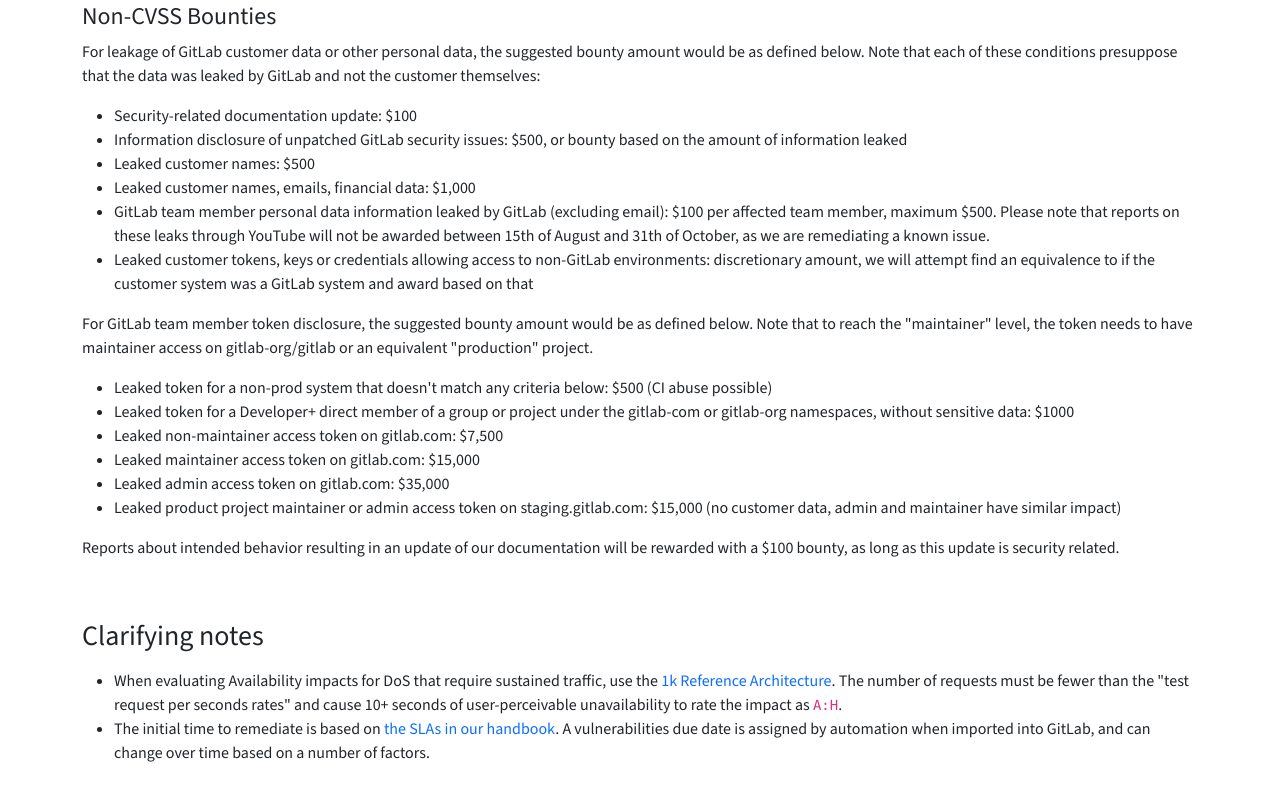
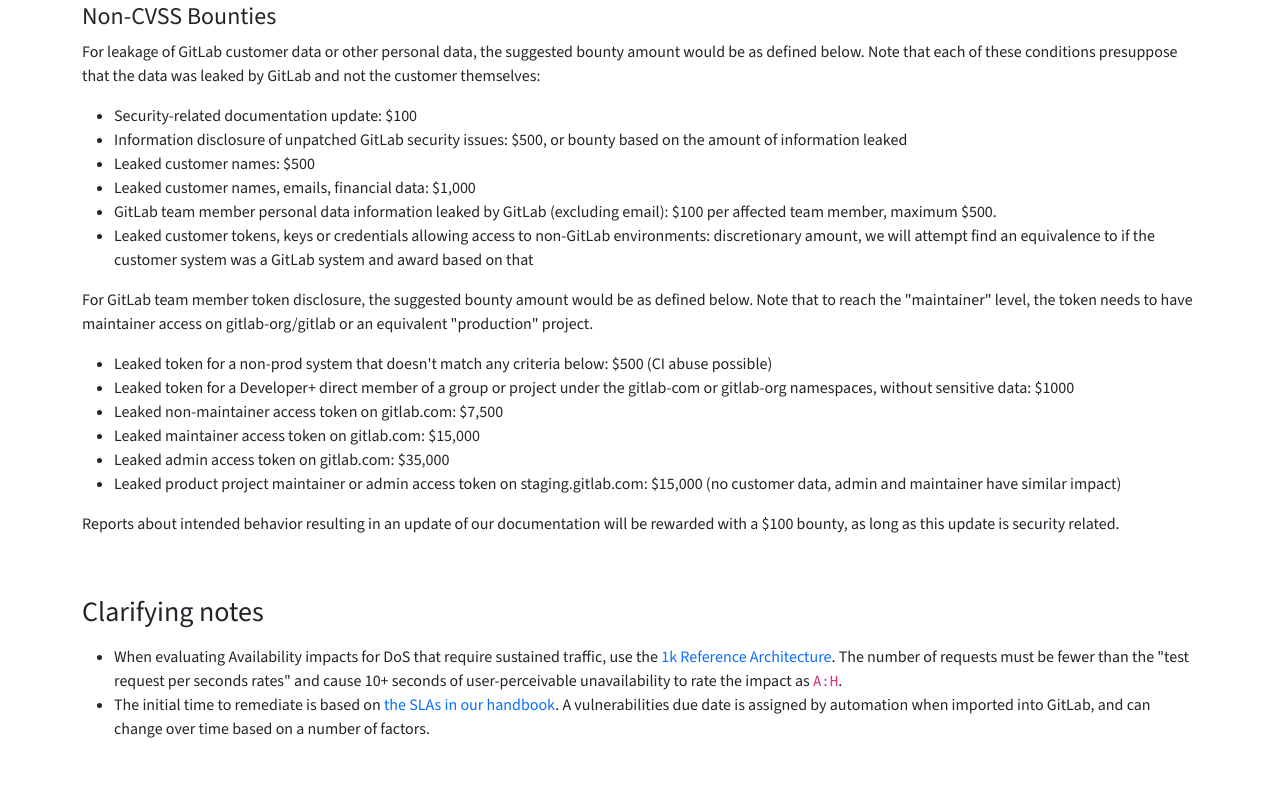
Before and after one commit to 0xCVH/blockchain-cvss-calculator, a plain HTML site: page index.html in a window 1280 px wide. Shown: the part 3350-4151 px from the top of the page. Drawn offline with nearby package versions, Linux system fonts and the light colour scheme.

Commit message:
Remove outdated note about YouTube leaked info
This reverts f567c095 while mostly keeping 80e63559.

```diff
--- a/index.html
+++ b/index.html
@@ -88,7 +88,7 @@
             <li>Information disclosure of unpatched GitLab security issues: $500, or bounty based on the amount of information leaked</li>
             <li>Leaked customer names: $500</li>
             <li>Leaked customer names, emails, financial data: $1,000</li>
-            <li>GitLab team member personal data information leaked by GitLab (excluding email): $100 per affected team member, maximum $500. Please note that reports on these leaks through YouTube will not be awarded between 15th of August and 31th of October, as we are remediating a known issue. </li>
+            <li>GitLab team member personal data information leaked by GitLab (excluding email): $100 per affected team member, maximum $500.</li>
             <li>Leaked customer tokens, keys or credentials allowing access to non-GitLab environments: discretionary amount, we will attempt find an equivalence to if the customer system was a GitLab system and award based on that</li>
           </ul>
         </p>
```
